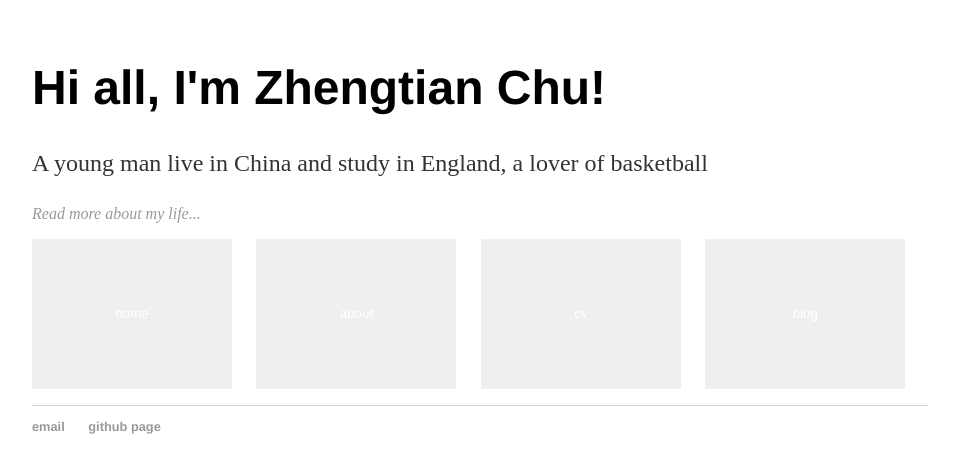
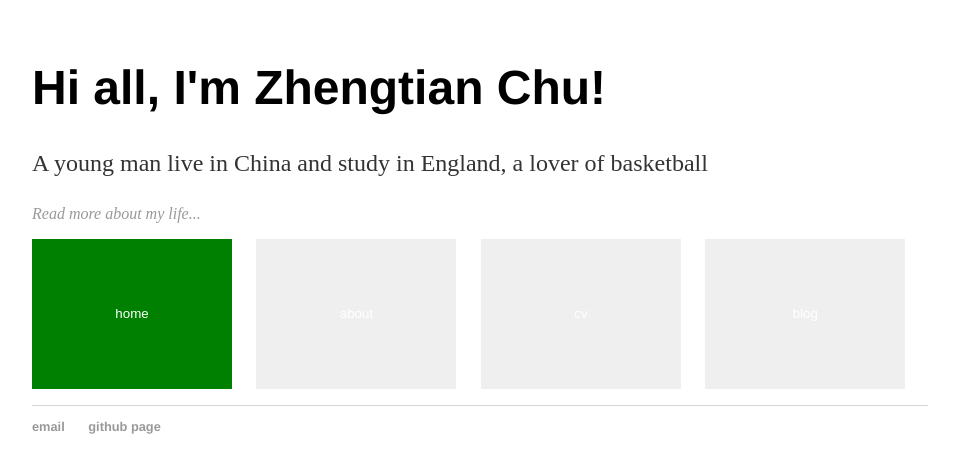
Before and after one commit to scyxx2/lakerschampions.github.io, a Jekyll site: the page built from index.html, in a window 1280 px wide. Shown: the top 473 px of the page, without its empty margins (160-1119 px from the left). Built offline with Jekyll 4.4.1, drawn with Linux system fonts in a browser that asks for light colours.

Commit message:
Update main.css

```diff
--- a/css/main.css
+++ b/css/main.css
@@ -22,11 +22,18 @@ a {
     border-style: none;
     color: white;
 }
+#lbhome {
+    background-color: green;
+}
+#lbabout{
 
-/* #lbhome {
-    background: url("/img/home.png") no-repeat;
-} */
+}
+#lbcv{
 
+}
+#lbblog{
+
+}
 h1 {
     font-size: 3em;
     font-family:'Helvetica', 'Arial', 'Sans-Serif';
```
